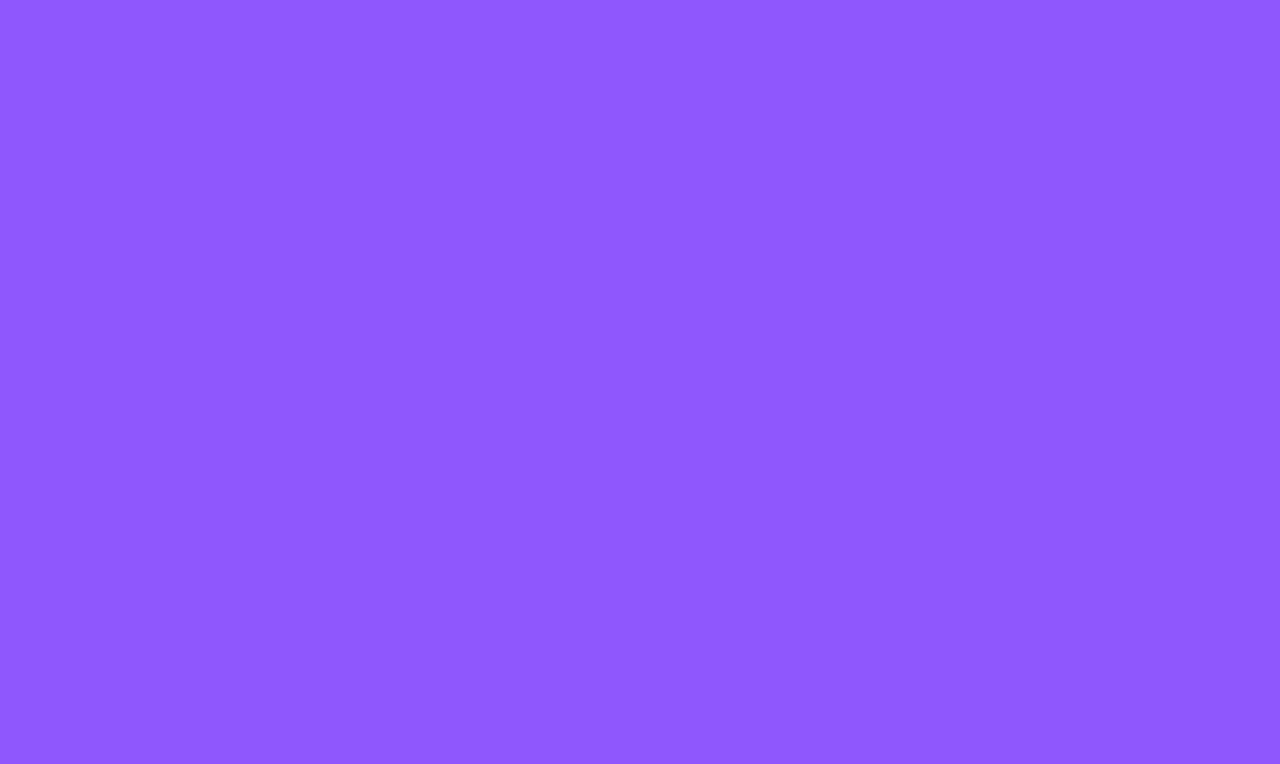
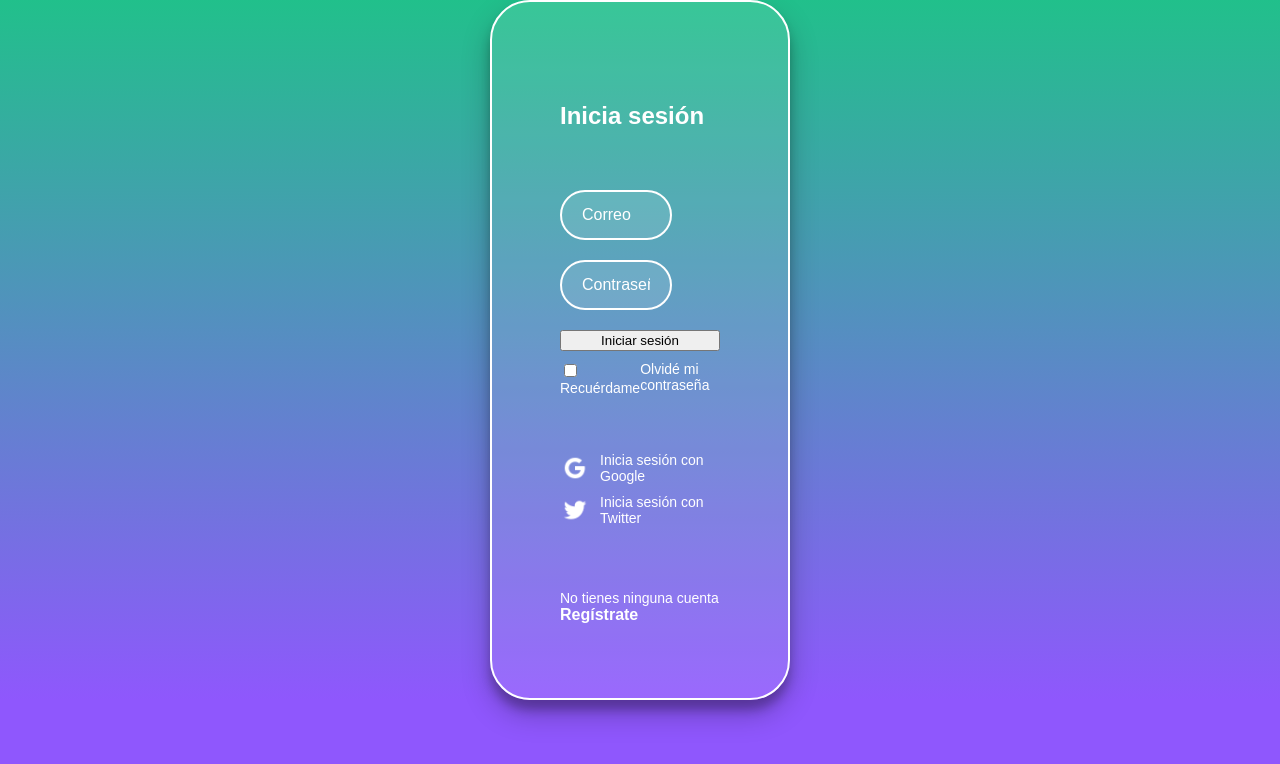
Before and after one commit to soyalextreme/platzi-react, a React app: page /login in a window 1280 px wide. Shown: the top 764 px of the page. Built offline with nearby package versions, Linux system fonts and the light colour scheme; a web font is replaced by a local one.

Commit message:
[add] Register Container [add] Login Container [add] Not found container.

```diff
--- /dev/null
+++ b/src/assets/styles/components/Login.scss
@@ -0,0 +1,78 @@
+.login {
+  background-image: linear-gradient(#21c08b, #8f57fd);
+  display: flex;
+  align-items: center;
+  flex-direction: column;
+  justify-content: center;
+  padding: 0px 30px;
+  min-height: calc(
+    100vh - 200px
+  ); /* El ancho será igual al tamaño de todo el height menos 200px (100px del header + 100px del footer) */
+}
+
+.login__container {
+  background-color: rgba(255, 255, 255, 0.1);
+  border: 2px solid white;
+  border-radius: 40px;
+  box-shadow: 0 14px 28px rgba(0, 0, 0, 0.25), 0 10px 10px rgba(0, 0, 0, 0.22);
+  color: white;
+  display: flex;
+  flex-direction: column;
+  justify-content: space-around;
+  min-height: 700px;
+  padding: 60px 68px 40px;
+  width: 300px;
+}
+
+.login__container--form {
+  display: flex;
+  flex-direction: column;
+}
+
+.login__container--form label {
+  font-size: 14px;
+}
+
+.login__container--remember-me {
+  color: white;
+  display: flex;
+  justify-content: space-between;
+  margin-top: 10px;
+}
+
+.login__container--remember-me a {
+  color: white;
+  font-size: 14px;
+  text-decoration: none;
+}
+
+.login__container--remember-me a:hover {
+  text-decoration: underline;
+}
+
+.login__container--social-media > div {
+  align-items: center;
+  display: flex;
+  font-size: 14px;
+  margin-bottom: 10px;
+}
+
+.login__container--social-media > div > img {
+  margin-right: 10px;
+  width: 30px;
+}
+
+.login__container--register {
+  font-size: 14px;
+}
+
+.login__container--register a {
+  color: white;
+  font-weight: bold;
+  font-size: 16px;
+  text-decoration: none;
+}
+
+.login__container--register a:hover {
+  text-decoration: underline;
+}
--- /dev/null
+++ b/src/assets/styles/components/Register.scss
@@ -0,0 +1,41 @@
+.register {
+  background-image: linear-gradient(#21c08b, #8f57fd);
+  display: flex;
+  align-items: center;
+  flex-direction: column;
+  justify-content: center;
+  padding: 0px 30px;
+  min-height: calc(
+    100vh - 200px
+  ); /* El ancho será igual al tamaño de todo el height menos 200px (100px del header + 100px del footer) */
+}
+
+.register__container {
+  background-color: rgba(255, 255, 255, 0.1);
+  border: 2px solid white;
+  border-radius: 40px;
+  box-shadow: 0 14px 28px rgba(0, 0, 0, 0.25), 0 10px 10px rgba(0, 0, 0, 0.22);
+  color: white;
+  display: flex;
+  flex-direction: column;
+  justify-content: space-around;
+  min-height: 600px;
+  padding: 60px 68px 40px;
+  width: 300px;
+}
+
+.register__container--form {
+  display: flex;
+  flex-direction: column;
+}
+
+.register__container a {
+  color: white;
+  font-size: 16px;
+  text-align: center;
+  text-decoration: none;
+}
+
+.register__container a:hover {
+  text-decoration: underline;
+}
--- /dev/null
+++ b/src/containers/Login.jsx
@@ -0,0 +1,39 @@
+import React from "react";
+import googleIcon from "../assets/static/google-icon.png";
+import twitterIcon from "../assets/static/twitter-icon.png";
+import "../assets/styles/components/Login.scss";
+
+const Login = () => {
+  return (
+    <section className="login">
+      <section className="login__container">
+        <h2>Inicia sesión</h2>
+        <form className="login__container--form">
+          <input className="input" type="text" placeholder="Correo" />
+          <input className="input" type="password" placeholder="Contraseña" />
+          <button className="button">Iniciar sesión</button>
+          <div className="login__container--remember-me">
+            <label>
+              <input type="checkbox" id="cbox1" value="first_checkbox" />
+              Recuérdame
+            </label>
+            <a href="/">Olvidé mi contraseña</a>
+          </div>
+        </form>
+        <section className="login__container--social-media">
+          <div>
+            <img src={googleIcon} /> Inicia sesión con Google
+          </div>
+          <div>
+            <img src={twitterIcon} /> Inicia sesión con Twitter
+          </div>
+        </section>
+        <p className="login__container--register">
+          No tienes ninguna cuenta <a href="">Regístrate</a>
+        </p>
+      </section>
+    </section>
+  );
+};
+
+export default Login;
--- /dev/null
+++ b/src/containers/NotFound.jsx
@@ -0,0 +1,12 @@
+import React from "react";
+
+const NotFound = () => {
+  return (
+    <>
+      <h1>Not Founded</h1>
+      <h2>Regresa al Home.</h2>
+    </>
+  );
+};
+
+export default NotFound;
--- /dev/null
+++ b/src/containers/Register.jsx
@@ -0,0 +1,21 @@
+import React from "react";
+import "../assets/styles/components/Register.scss";
+
+const Register = () => {
+  return (
+    <section className="register">
+      <section className="register__container">
+        <h2>Regístrate</h2>
+        <form className="register__container--form">
+          <input className="input" type="text" placeholder="Nombre" />
+          <input className="input" type="text" placeholder="Correo" />
+          <input className="input" type="password" placeholder="Contraseña" />
+          <button className="button">Registrarme</button>
+        </form>
+        <a href="">Iniciar sesión</a>
+      </section>
+    </section>
+  );
+};
+
+export default Register;
--- a/src/routes/App.js
+++ b/src/routes/App.js
@@ -1,10 +1,18 @@
 import React from "react";
-import { BrowserRouter, Route } from "react-router-dom";
+import { BrowserRouter, Route, Switch } from "react-router-dom";
 import Home from "../containers/Home";
+import Login from "../containers/Login";
+import NotFound from "../containers/NotFound";
+import Register from "../containers/Register";
 
 const App = () => (
   <BrowserRouter>
-    <Route exact path="/" component={Home} />
+    <Switch>
+      <Route exact path="/" component={Home} />
+      <Route exact path="/login" component={Login} />
+      <Route exact path="/register" component={Register} />
+      <Route component={NotFound} />
+    </Switch>
   </BrowserRouter>
 );
 
--- a/webpack.config.js
+++ b/webpack.config.js
@@ -1,6 +1,5 @@
 // const path = require("path");
 // const HtmlWebpackPlugin = require("html-webpack-plugin");
-
 
 // module.exports = {
 //     entry: './src/index.js',
@@ -11,7 +10,6 @@
 //     resolve: {
 //         extensions: ["./js", ".jsx"]
 //     },
-
 
 //     module: {
 //         rules: [
@@ -41,66 +39,68 @@
 //     ]
 // }
 
+const path = require("path");
+const HtmlWebPackPlugin = require("html-webpack-plugin");
+const MiniCssExtractPlugin = require("mini-css-extract-plugin");
 
-const path = require('path')
-const HtmlWebPackPlugin = require('html-webpack-plugin')
-const MiniCssExtractPlugin = require('mini-css-extract-plugin')
-
-module.exports={
-    entry: './src/index.js',
+module.exports = {
+  entry: "./src/index.js",
   output: {
-        path: path.resolve(__dirname, 'dist'),
-        filename: 'bundle.js'
+    path: path.resolve(__dirname, "dist"),
+    filename: "bundle.js",
+    publicPath: "/",
   },
-    resolve:{
-        extensions: ['.js', '.jsx']
+  resolve: {
+    extensions: [".js", ".jsx"],
   },
-    module:{
-        rules:[
+  module: {
+    rules: [
       {
         test: /\.(js|jsx)$/,
         exclude: /node_modules/,
-                use:{
-                    loader: "babel-loader"
-                }
+        use: {
+          loader: "babel-loader",
+        },
       },
       {
         test: /\.html$/,
-                use:[
+        use: [
           {
-                        loader: "html-loader"
-                    }
-                ]
+            loader: "html-loader",
+          },
+        ],
       },
       {
         test: /\.(s*)css$/,
         use: [
-                    {loader: MiniCssExtractPlugin.loader},
-                    'css-loader',
-                    'sass-loader',
-                ]
+          { loader: MiniCssExtractPlugin.loader },
+          "css-loader",
+          "sass-loader",
+        ],
       },
       {
         test: /\.(png|jpg|gif)$/,
         use: [
-                    {'loader': 'file-loader',
+          {
+            loader: "file-loader",
             options: {
-                          name: 'assets/[hash].[ext]'
-                      }
+              name: "assets/[hash].[ext]",
             },
-                ]
-
-            }
-        ]
+          },
+        ],
+      },
+    ],
+  },
+  devServer: {
+    historyApiFallback: true,
   },
   plugins: [
     new HtmlWebPackPlugin({
-            template: './public/index.html',
-            filename: './index.html'
-
+      template: "./public/index.html",
+      filename: "./index.html",
     }),
     new MiniCssExtractPlugin({
-            filename: 'assets/[name].css',
-        })
-    ]
+      filename: "assets/[name].css",
+    }),
+  ],
 };
```
Lines whose indentation alone changed are shown as unchanged.
